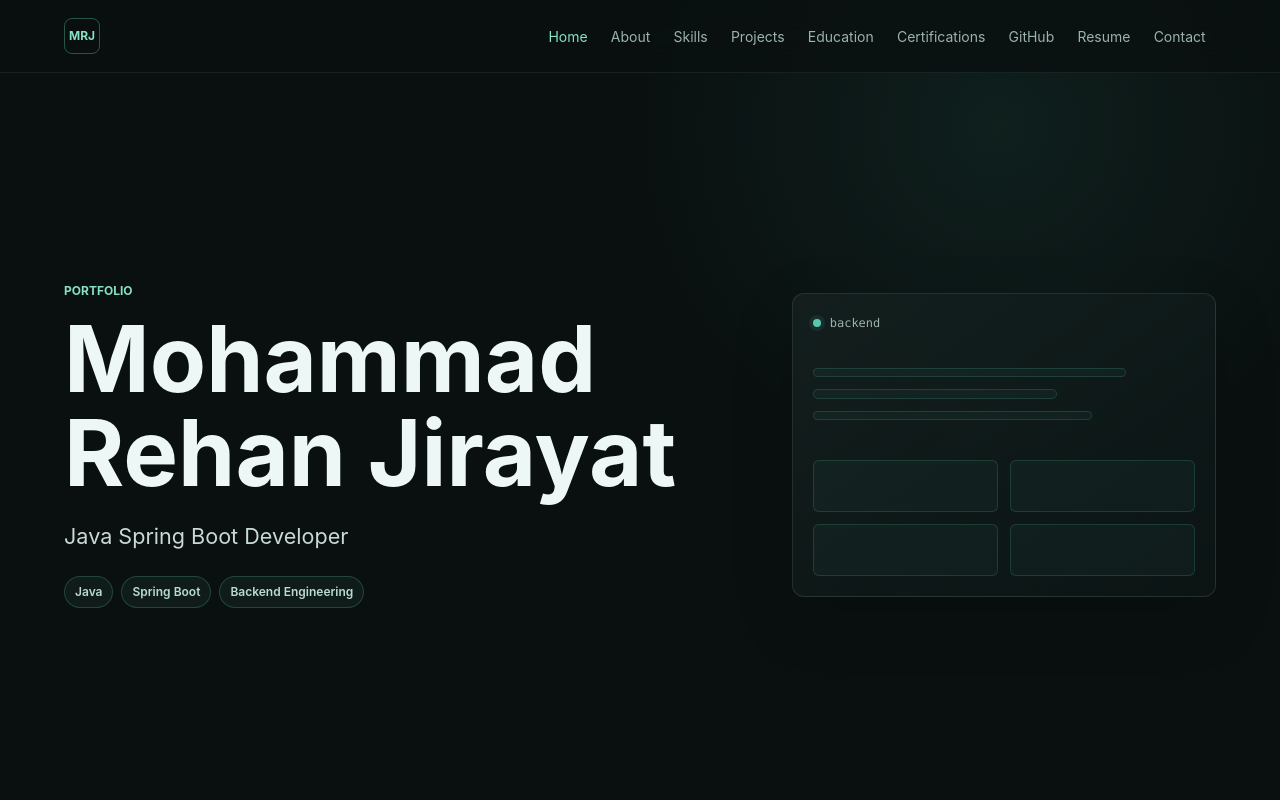
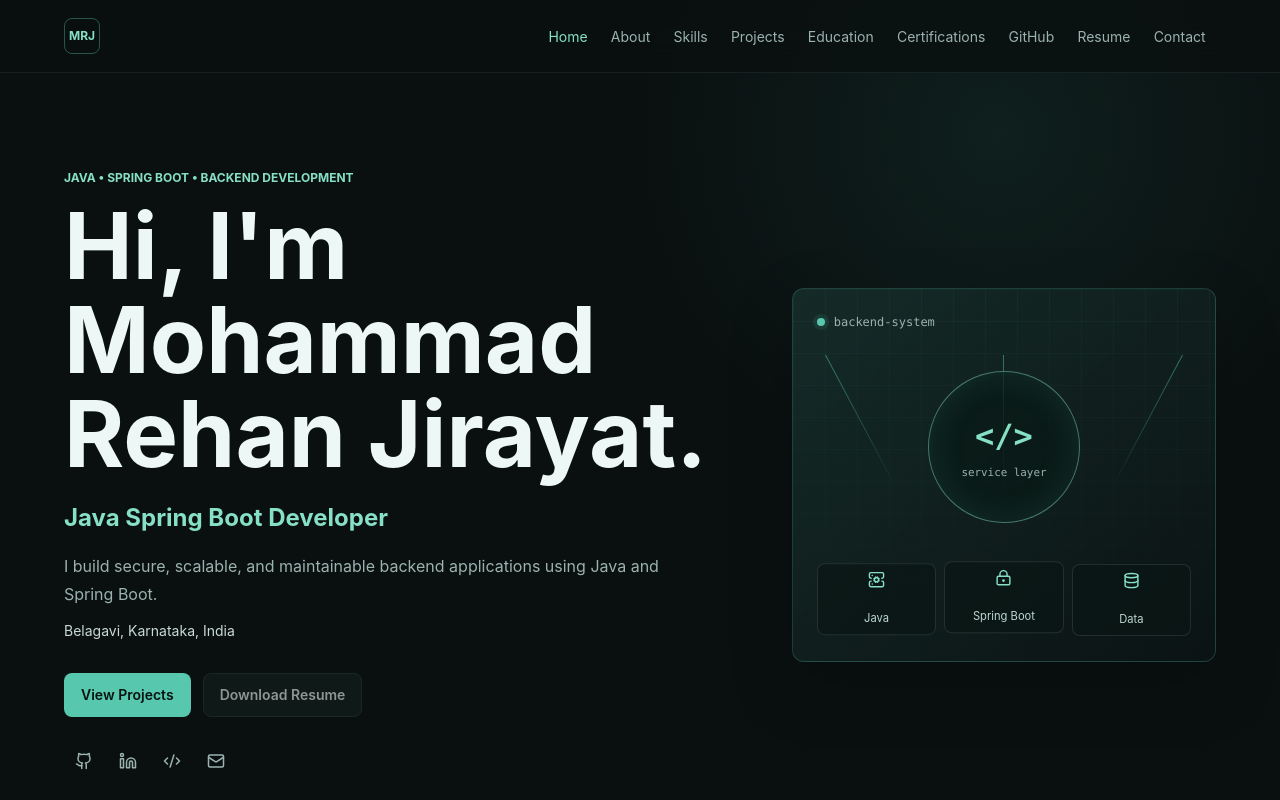
Before and after one commit to rehanjirayat-hub/rehan-jirayat-portfolio, a React (Vite) app in the folder frontend/: page / in a window 1280 px wide. Shown: the top 800 px of the page. Built offline with nearby package versions, Linux system fonts and the light colour scheme.

Commit message:
feat: build portfolio hero section

```diff
--- a/frontend/index.html
+++ b/frontend/index.html
@@ -5,7 +5,7 @@
     <meta name="viewport" content="width=device-width, initial-scale=1.0" />
     <meta
       name="description"
-      content="Portfolio of Mohammad Rehan Jirayat, Java Spring Boot Developer."
+      content="Portfolio of Mohammad Rehan Jirayat, a Java Spring Boot Developer focused on secure, scalable, and maintainable backend applications."
     />
     <title>Mohammad Rehan Jirayat | Java Spring Boot Developer</title>
   </head>
--- /dev/null
+++ b/frontend/src/components/common/BackendVisual.tsx
@@ -0,0 +1,60 @@
+import { motion, useReducedMotion } from 'framer-motion'
+import { Database, LockKeyhole, ServerCog } from 'lucide-react'
+
+const visualItems = [
+  { label: 'Java', icon: ServerCog },
+  { label: 'Spring Boot', icon: LockKeyhole },
+  { label: 'Data', icon: Database },
+]
+
+export function BackendVisual() {
+  const shouldReduceMotion = useReducedMotion()
+
+  return (
+    <motion.div
+      className="hero-visual"
+      initial={shouldReduceMotion ? false : { opacity: 0, y: 18 }}
+      animate={shouldReduceMotion ? undefined : { opacity: 1, y: 0 }}
+      transition={{ duration: 0.5, delay: 0.18, ease: 'easeOut' }}
+    >
+      <div className="backend-visual" aria-label="Java and Spring Boot backend development">
+        <div className="backend-visual-topline">
+          <span className="status-dot" aria-hidden="true" />
+          <span>backend-system</span>
+        </div>
+        <div className="backend-core">
+          <span className="backend-core-mark">&lt;/&gt;</span>
+          <span>service layer</span>
+        </div>
+        <div className="backend-connections" aria-hidden="true">
+          <span />
+          <span />
+          <span />
+        </div>
+        <div className="backend-node-grid">
+          {visualItems.map(({ label, icon: Icon }, index) => (
+            <motion.div
+              className="backend-node"
+              key={label}
+              animate={shouldReduceMotion ? undefined : { y: [0, index === 1 ? -4 : -2, 0] }}
+              transition={
+                shouldReduceMotion
+                  ? undefined
+                  : {
+                      duration: 3.4 + index * 0.35,
+                      delay: index * 0.18,
+                      ease: 'easeInOut',
+                      repeat: Infinity,
+                      repeatType: 'mirror',
+                    }
+              }
+            >
+              <Icon aria-hidden="true" size={17} />
+              <span>{label}</span>
+            </motion.div>
+          ))}
+        </div>
+      </div>
+    </motion.div>
+  )
+}
--- /dev/null
+++ b/frontend/src/components/common/SocialLinks.tsx
@@ -0,0 +1,39 @@
+import { Code2, Github, Linkedin, Mail } from 'lucide-react'
+import { profile } from '../../data/profile'
+import type { SocialLink, SocialPlatform } from '../../types/profile'
+
+const socialIcons: Record<SocialPlatform, typeof Github> = {
+  github: Github,
+  linkedin: Linkedin,
+  leetcode: Code2,
+  email: Mail,
+}
+
+function isExternalLink(link: SocialLink) {
+  return link.platform !== 'email'
+}
+
+export function SocialLinks() {
+  return (
+    <div className="social-links" aria-label="Professional profiles">
+      {profile.socialLinks.map((link) => {
+        const Icon = socialIcons[link.platform]
+        const isExternal = isExternalLink(link)
+
+        return (
+          <a
+            className="icon-button"
+            href={link.href}
+            key={link.platform}
+            aria-label={link.label}
+            title={link.label}
+            target={isExternal ? '_blank' : undefined}
+            rel={isExternal ? 'noreferrer' : undefined}
+          >
+            <Icon aria-hidden="true" size={18} />
+          </a>
+        )
+      })}
+    </div>
+  )
+}
--- a/frontend/src/components/layout/Footer.tsx
+++ b/frontend/src/components/layout/Footer.tsx
@@ -1,18 +1,6 @@
-import { Github, Linkedin } from 'lucide-react'
+import { profile } from '../../data/profile'
+import { SocialLinks } from '../common/SocialLinks'
 import { Container } from '../common/Container'
-
-const socialLinks = [
-  {
-    href: 'https://github.com/rehanjirayat-hub',
-    label: 'GitHub profile',
-    icon: Github,
-  },
-  {
-    href: 'https://www.linkedin.com/in/rehan-jirayat-5683573a2/',
-    label: 'LinkedIn profile',
-    icon: Linkedin,
-  },
-]
 
 export function Footer() {
   const year = new Date().getFullYear()
@@ -21,26 +9,12 @@ export function Footer() {
     <footer className="site-footer">
       <Container className="site-footer-inner">
         <div>
-          <p className="footer-name">Mohammad Rehan Jirayat</p>
-          <p className="footer-role">Java Spring Boot Developer</p>
+          <p className="footer-name">{profile.name}</p>
+          <p className="footer-role">{profile.role}</p>
         </div>
         <div className="footer-meta">
-          <div className="social-links">
-            {socialLinks.map(({ href, label, icon: Icon }) => (
-              <a
-                className="icon-button"
-                href={href}
-                key={label}
-                target="_blank"
-                rel="noreferrer"
-                aria-label={label}
-                title={label}
-              >
-                <Icon aria-hidden="true" size={18} />
-              </a>
-            ))}
-          </div>
-          <small>Copyright {year} Mohammad Rehan Jirayat</small>
+          <SocialLinks />
+          <small>Copyright {year} {profile.name}</small>
         </div>
       </Container>
     </footer>
--- a/frontend/src/components/layout/Navbar.tsx
+++ b/frontend/src/components/layout/Navbar.tsx
@@ -2,6 +2,7 @@ import { AnimatePresence, motion } from 'framer-motion'
 import { Menu, X } from 'lucide-react'
 import { useEffect, useState } from 'react'
 import { navigationItems } from '../../data/navigation'
+import { profile } from '../../data/profile'
 import { classNames } from '../../utils/classNames'
 import { Container } from '../common/Container'
 
@@ -22,7 +23,7 @@ export function Navbar() {
   return (
     <header className="site-header">
       <Container className="site-header-inner">
-        <a className="brand-mark" href="#home" aria-label="Mohammad Rehan Jirayat home">
+        <a className="brand-mark" href="#home" aria-label={`${profile.name} home`}>
           MRJ
         </a>
 
--- a/frontend/src/components/ui/Button.tsx
+++ b/frontend/src/components/ui/Button.tsx
@@ -1,11 +1,14 @@
-import type { ButtonHTMLAttributes, PropsWithChildren } from 'react'
+import type { AnchorHTMLAttributes, ButtonHTMLAttributes, PropsWithChildren } from 'react'
 import { classNames } from '../../utils/classNames'
 
 type ButtonVariant = 'primary' | 'secondary' | 'ghost'
 
-interface ButtonProps extends ButtonHTMLAttributes<HTMLButtonElement> {
+interface ButtonBaseProps {
   variant?: ButtonVariant
 }
+
+type ButtonProps = PropsWithChildren<ButtonHTMLAttributes<HTMLButtonElement> & ButtonBaseProps>
+type ButtonLinkProps = PropsWithChildren<AnchorHTMLAttributes<HTMLAnchorElement> & ButtonBaseProps>
 
 export function Button({
   children,
@@ -13,10 +16,18 @@ export function Button({
   type = 'button',
   variant = 'primary',
   ...props
-}: PropsWithChildren<ButtonProps>) {
+}: ButtonProps) {
   return (
     <button className={classNames('button', `button-${variant}`, className)} type={type} {...props}>
       {children}
     </button>
   )
 }
+
+export function ButtonLink({ children, className, variant = 'primary', ...props }: ButtonLinkProps) {
+  return (
+    <a className={classNames('button', `button-${variant}`, className)} {...props}>
+      {children}
+    </a>
+  )
+}
--- /dev/null
+++ b/frontend/src/data/profile.ts
@@ -0,0 +1,32 @@
+import type { PortfolioProfile } from '../types/profile'
+
+export const profile: PortfolioProfile = {
+  name: 'Mohammad Rehan Jirayat',
+  role: 'Java Spring Boot Developer',
+  location: 'Belagavi, Karnataka, India',
+  email: 'rehanjirayat@gmail.com',
+  heroStatement:
+    'I build secure, scalable, and maintainable backend applications using Java and Spring Boot.',
+  socialLinks: [
+    {
+      platform: 'github',
+      label: 'GitHub profile',
+      href: 'https://github.com/rehanjirayat-hub',
+    },
+    {
+      platform: 'linkedin',
+      label: 'LinkedIn profile',
+      href: 'https://www.linkedin.com/in/rehan-jirayat-5683573a2/',
+    },
+    {
+      platform: 'leetcode',
+      label: 'LeetCode profile',
+      href: 'https://leetcode.com/u/sKGBJtR8N6/',
+    },
+    {
+      platform: 'email',
+      label: 'Email Mohammad Rehan Jirayat',
+      href: 'mailto:rehanjirayat@gmail.com',
+    },
+  ],
+}
--- a/frontend/src/index.css
+++ b/frontend/src/index.css
@@ -183,6 +183,15 @@ a {
   transform: translateY(-1px);
 }
 
+.button:disabled {
+  cursor: not-allowed;
+  opacity: 0.58;
+}
+
+.button:disabled:hover {
+  transform: none;
+}
+
 .button-primary {
   background: var(--color-accent);
   color: #061311;
@@ -271,29 +280,64 @@ a {
 }
 
 .hero-role {
-  margin: 1.25rem 0 0;
-  color: #c9d9d6;
-  font-size: clamp(1.125rem, 2vw, 1.35rem);
+  margin: 1.2rem 0 0;
+  color: var(--color-accent-strong);
+  font-size: clamp(1.2rem, 2vw, 1.5rem);
+  font-weight: 650;
   line-height: 1.5;
 }
 
-.hero-tags {
+.hero-description {
+  max-width: 38rem;
+  margin: 1rem 0 0;
+  color: var(--color-text-muted);
+  font-size: 1rem;
+  line-height: 1.75;
+}
+
+.hero-location {
+  margin: 0.75rem 0 0;
+  color: #c9d9d6;
+  font-size: 0.875rem;
+}
+
+.hero-actions {
   display: flex;
   flex-wrap: wrap;
-  gap: 0.5rem;
-  margin-top: 1.5rem;
+  gap: 0.75rem;
+  margin-top: 2rem;
 }
 
 .hero-visual {
-  max-width: 30rem;
+  width: min(100%, 30rem);
 }
 
-.architecture-card {
-  min-height: 16rem;
+.backend-visual {
+  position: relative;
+  min-height: 21rem;
+  overflow: hidden;
+  border: 1px solid rgb(87 199 174 / 22%);
+  border-radius: var(--radius-lg);
+  background:
+    linear-gradient(140deg, rgb(22 48 44 / 76%), rgb(10 18 18 / 90%)),
+    var(--color-surface);
+  box-shadow: 0 1.5rem 4rem rgb(0 0 0 / 22%);
   padding: 1.25rem;
 }
 
-.architecture-card-header {
+.backend-visual::before {
+  position: absolute;
+  inset: 0;
+  background-image:
+    linear-gradient(rgb(87 199 174 / 5%) 1px, transparent 1px),
+    linear-gradient(90deg, rgb(87 199 174 / 5%) 1px, transparent 1px);
+  background-size: 2rem 2rem;
+  content: '';
+  mask-image: linear-gradient(to bottom, black, transparent);
+}
+
+.backend-visual-topline {
+  position: relative;
   display: flex;
   align-items: center;
   gap: 0.55rem;
@@ -310,42 +354,87 @@ a {
   box-shadow: 0 0 0 0.25rem rgb(87 199 174 / 10%);
 }
 
-.architecture-lines {
+.backend-core {
+  position: relative;
+  z-index: 1;
   display: grid;
-  gap: 0.75rem;
-  margin-top: 2.25rem;
+  width: 9.5rem;
+  height: 9.5rem;
+  place-content: center;
+  margin: 2.5rem auto 0;
+  border: 1px solid rgb(134 224 197 / 48%);
+  border-radius: 50%;
+  background: rgb(9 25 23 / 72%);
+  color: var(--color-text-muted);
+  text-align: center;
+  box-shadow: inset 0 0 2.25rem rgb(87 199 174 / 11%);
 }
 
-.architecture-lines span,
-.architecture-grid span {
-  display: block;
-  border: 1px solid rgb(87 199 174 / 18%);
-  border-radius: var(--radius-sm);
-  background: rgb(87 199 174 / 5%);
+.backend-core-mark {
+  color: var(--color-accent-strong);
+  font-family: ui-monospace, SFMono-Regular, Menlo, monospace;
+  font-size: 2rem;
+  font-weight: 700;
 }
 
-.architecture-lines span {
-  width: 82%;
-  height: 0.6rem;
+.backend-core span:last-child {
+  margin-top: 0.3rem;
+  font-family: ui-monospace, SFMono-Regular, Menlo, monospace;
+  font-size: 0.68rem;
 }
 
-.architecture-lines span:nth-child(2) {
-  width: 64%;
+.backend-connections {
+  position: absolute;
+  inset: 4.15rem 2rem auto;
+  z-index: 0;
+  display: flex;
+  justify-content: space-between;
 }
 
-.architecture-lines span:nth-child(3) {
-  width: 73%;
+.backend-connections span {
+  width: 1px;
+  height: 9.5rem;
+  background: linear-gradient(var(--color-accent), transparent);
+  opacity: 0.5;
+  transform-origin: top;
 }
 
-.architecture-grid {
-  display: grid;
-  grid-template-columns: repeat(2, minmax(0, 1fr));
-  gap: 0.75rem;
-  margin-top: 2.5rem;
+.backend-connections span:first-child {
+  transform: rotate(-28deg);
 }
 
-.architecture-grid span {
-  min-height: 3.25rem;
+.backend-connections span:last-child {
+  transform: rotate(28deg);
+}
+
+.backend-node-grid {
+  position: relative;
+  z-index: 1;
+  display: grid;
+  grid-template-columns: repeat(3, minmax(0, 1fr));
+  gap: 0.5rem;
+  margin-top: 2.65rem;
+}
+
+.backend-node {
+  display: grid;
+  min-height: 4.5rem;
+  place-items: center;
+  gap: 0.4rem;
+  border: 1px solid rgb(155 178 174 / 16%);
+  border-radius: var(--radius-md);
+  background: rgb(10 22 21 / 74%);
+  color: #bdd7d1;
+  font-size: 0.7rem;
+  text-align: center;
+}
+
+.backend-node svg {
+  color: var(--color-accent-strong);
+}
+
+.hero-copy > .social-links {
+  margin-top: 1.5rem;
 }
 
 .site-footer {
@@ -417,6 +506,11 @@ a {
     justify-self: end;
     width: 100%;
   }
+
+  .backend-visual {
+    min-height: 23rem;
+    padding: 1.5rem;
+  }
 }
 
 @media (prefers-reduced-motion: reduce) {
--- a/frontend/src/pages/HomePage.tsx
+++ b/frontend/src/pages/HomePage.tsx
@@ -1,55 +1,46 @@
-import { motion } from 'framer-motion'
-import { Badge } from '../components/ui/Badge'
-import { Card } from '../components/ui/Card'
+import { motion, useReducedMotion } from 'framer-motion'
 import { Container } from '../components/common/Container'
-
-const focusAreas = ['Java', 'Spring Boot', 'Backend Engineering']
+import { BackendVisual } from '../components/common/BackendVisual'
+import { SocialLinks } from '../components/common/SocialLinks'
+import { Button, ButtonLink } from '../components/ui/Button'
+import { profile } from '../data/profile'
 
 export function HomePage() {
+  const shouldReduceMotion = useReducedMotion()
+
   return (
     <section id="home" className="hero-section" aria-labelledby="hero-title">
       <Container className="hero-grid">
         <motion.div
           className="hero-copy"
-          initial={{ opacity: 0, y: 14 }}
-          animate={{ opacity: 1, y: 0 }}
-          transition={{ duration: 0.45, ease: 'easeOut' }}
+          initial={shouldReduceMotion ? false : { opacity: 0, y: 18 }}
+          animate={shouldReduceMotion ? undefined : { opacity: 1, y: 0 }}
+          transition={{ duration: 0.5, ease: 'easeOut' }}
         >
-          <p className="eyebrow">Portfolio</p>
-          <h1 id="hero-title">Mohammad Rehan Jirayat</h1>
-          <p className="hero-role">Java Spring Boot Developer</p>
-          <div className="hero-tags" aria-label="Professional focus">
-            {focusAreas.map((area) => (
-              <Badge key={area}>{area}</Badge>
-            ))}
+          <p className="eyebrow">JAVA • SPRING BOOT • BACKEND DEVELOPMENT</p>
+          <h1 id="hero-title">Hi, I&apos;m {profile.name}.</h1>
+          <p className="hero-role">{profile.role}</p>
+          <p className="hero-description">{profile.heroStatement}</p>
+          <p className="hero-location">{profile.location}</p>
+          <div className="hero-actions">
+            <motion.div
+              whileHover={shouldReduceMotion ? undefined : { y: -2 }}
+              whileTap={shouldReduceMotion ? undefined : { scale: 0.98 }}
+            >
+              <ButtonLink href="#projects">View Projects</ButtonLink>
+            </motion.div>
+            <motion.div
+              whileHover={shouldReduceMotion ? undefined : { y: -2 }}
+              whileTap={shouldReduceMotion ? undefined : { scale: 0.98 }}
+            >
+              <Button variant="secondary" disabled title="Resume will be available soon">
+                Download Resume
+              </Button>
+            </motion.div>
           </div>
+          <SocialLinks />
         </motion.div>
-
-        <motion.div
-          className="hero-visual"
-          initial={{ opacity: 0, y: 14 }}
-          animate={{ opacity: 1, y: 0 }}
-          transition={{ duration: 0.45, delay: 0.08, ease: 'easeOut' }}
-          aria-hidden="true"
-        >
-          <Card className="architecture-card">
-            <div className="architecture-card-header">
-              <span className="status-dot" />
-              <span>backend</span>
-            </div>
-            <div className="architecture-lines">
-              <span />
-              <span />
-              <span />
-            </div>
-            <div className="architecture-grid">
-              <span />
-              <span />
-              <span />
-              <span />
-            </div>
-          </Card>
-        </motion.div>
+        <BackendVisual />
       </Container>
     </section>
   )
--- /dev/null
+++ b/frontend/src/types/profile.ts
@@ -0,0 +1,16 @@
+export type SocialPlatform = 'github' | 'linkedin' | 'leetcode' | 'email'
+
+export interface SocialLink {
+  href: string
+  label: string
+  platform: SocialPlatform
+}
+
+export interface PortfolioProfile {
+  name: string
+  role: string
+  location: string
+  email: string
+  heroStatement: string
+  socialLinks: SocialLink[]
+}
```
Also changed, not shown: 1 other file (tests, documents, lock files or other folders).
